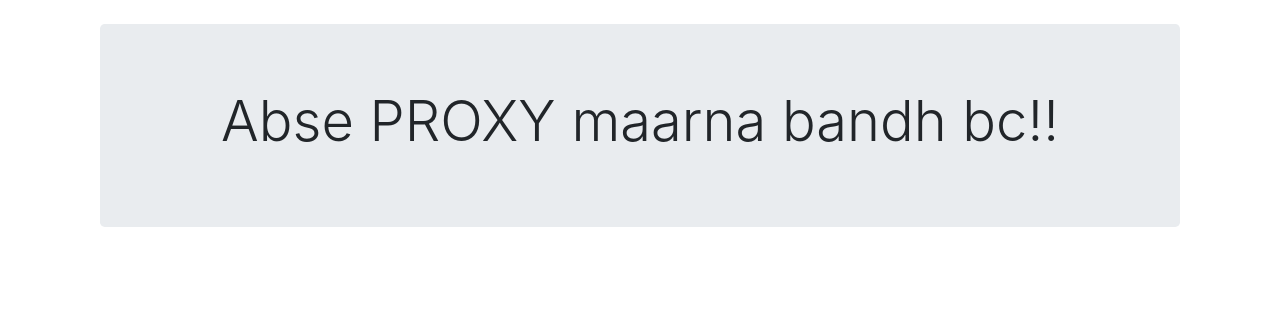
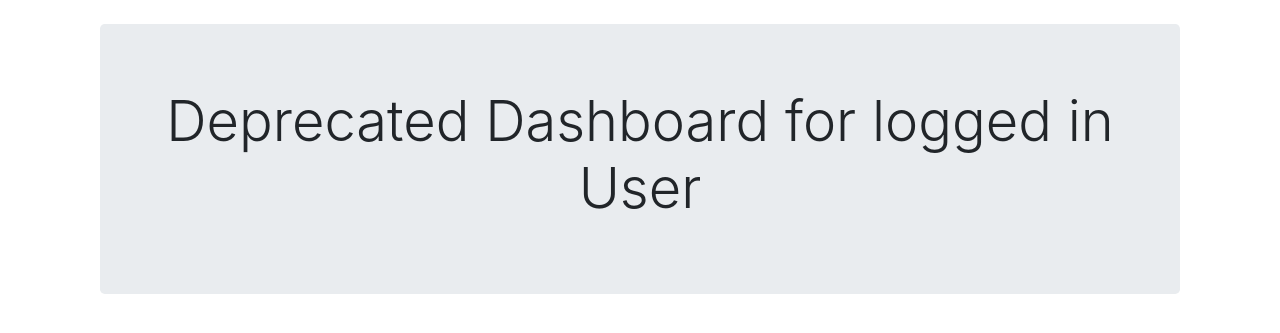
Before and after one commit to djunicode/Attendance-System-Web, a Django app: page / in a window 1280 px wide. Shown: the part 56-389 px from the top of the page. Run offline with Django 3.2, Linux system fonts and the light colour scheme; some libraries are stand-ins or nearby versions.

Commit message:
deprecate django based templates

```diff
--- a/Attendance/templates/Attendance/index.html
+++ b/Attendance/templates/Attendance/index.html
@@ -4,7 +4,7 @@
         <div class="container">
             <br>
             <div class="jumbotron text-center">
-                <h1 class="display-4">Abse PROXY maarna bandh bc!!</h1>
+                <h1 class="display-4">Deprecated Dashboard for logged in User</h1>
             </div>
         </div>
 
```
